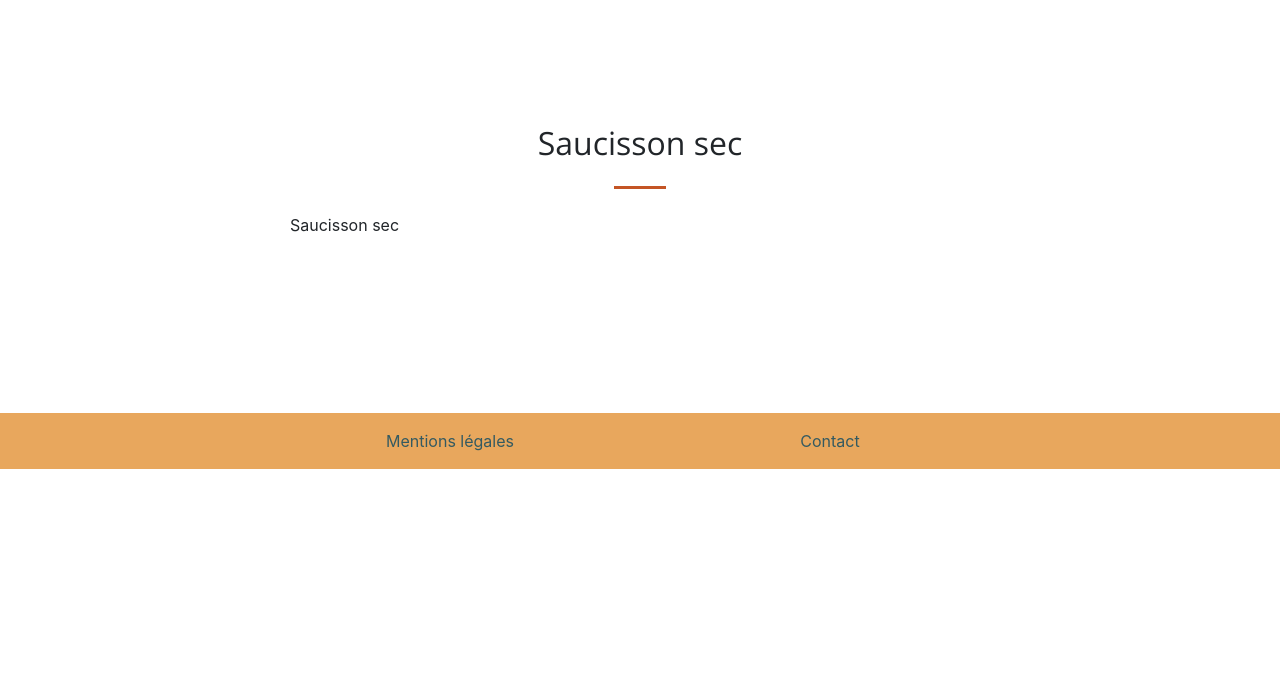
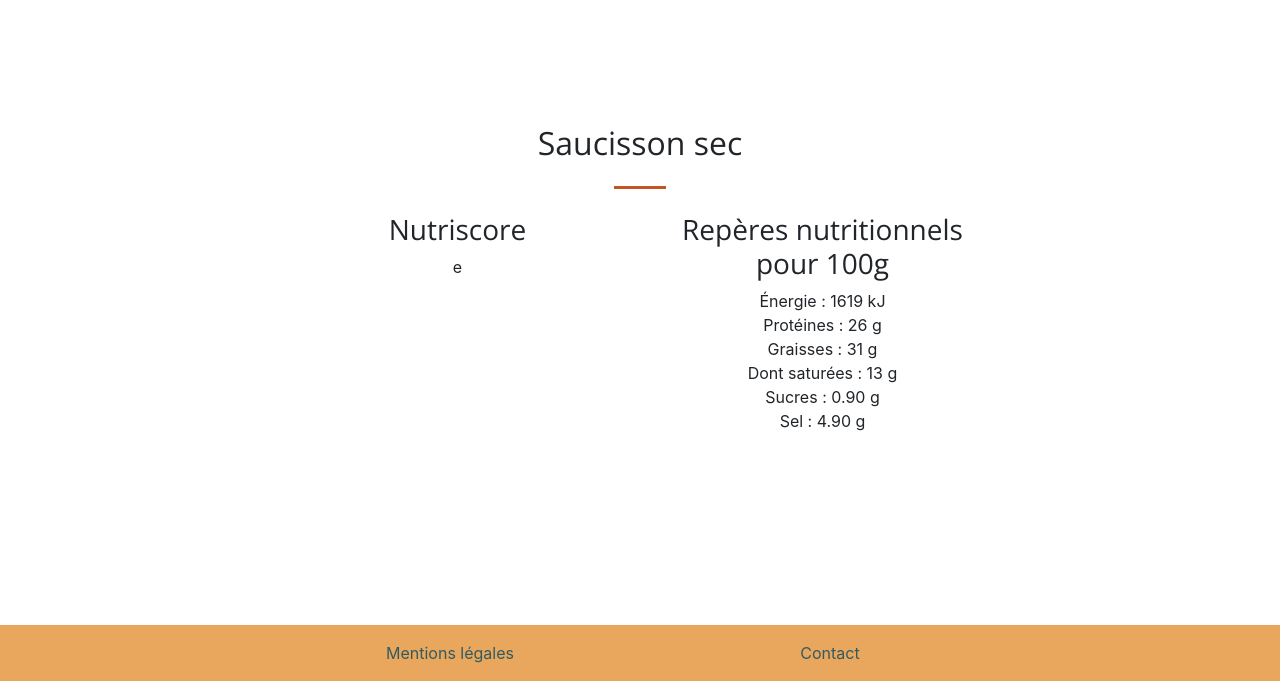
Before and after one commit to isottellina/purbeurre, a Django app: page /product/info/2 in a window 1280 px wide. Shown: the part 404-1085 px from the top of the page. Before the commit the page ends 873 px from the top, so only its background shows below. Run offline with Django 3.2, Linux system fonts and the light colour scheme; data comes from the database, SQL or seed files in the repository; style sheets or scripts are compiled from the project's sources; some libraries are stand-ins or nearby versions; some web fonts are replaced.

Commit message:
Added product info

```diff
--- a/products/templates/products/info.html
+++ b/products/templates/products/info.html
@@ -12,7 +12,35 @@
         <h2 class="mt-0 text-center">{{ product.name }}</h2>
         <hr class="divider my-4" />
 	<div class="mb-5 container">
-	  {{ product.name }}
+	  <div class="row justify-content-center">
+	    <div class="col-lg-6 text-center">
+	      <h3>Nutriscore</h3>
+	      {{ product.nutriscore }}
+	    </div>
+	    <div class="col-lg-6 text-center">
+	      <h3>Repères nutritionnels pour 100g</h3>
+	      <ul class="list-unstyled">
+		{% if product.energy %}
+		<li>Énergie : {{ product.energy|floatformat:"-2" }} kJ</li>
+		{% endif %}
+		{% if product.proteins %}
+		<li>Protéines : {{ product.proteins|floatformat:"-2" }} g</li>
+		{% endif %}
+		{% if product.fat %}
+		<li>Graisses : {{ product.fat|floatformat:"-2" }} g</li>
+		{% endif %}
+		{% if product.saturated_fat %}
+		<li>Dont saturées : {{ product.saturated_fat|floatformat:"-2" }} g</li>
+		{% endif %}
+		{% if product.sugar %}
+		<li>Sucres : {{ product.sugar|floatformat:"-2" }} g</li>
+		{% endif %}
+		{% if product.salt %}
+		<li>Sel : {{ product.salt|floatformat:"-2" }} g</li>
+		{% endif %}
+	      </ul>
+	    </div>
+	  </div>
 	</div>
       </div>
   </div>
--- a/products/views.py
+++ b/products/views.py
@@ -3,7 +3,7 @@
 # Filename: views.py
 # Author: Louise <louise>
 # Created: Sun Apr 26 19:58:05 2020 (+0200)
-# Last-Updated: Tue Apr 28 23:40:02 2020 (+0200)
+# Last-Updated: Tue Apr 28 23:58:29 2020 (+0200)
 #           By: Louise <louise>
 #
 from django.shortcuts import render, get_object_or_404
@@ -21,7 +21,6 @@ def search(request):
         return render(request, "products/search.html")
 
     results = Product.objects.filter(name__icontains=request.GET['query'])
-    print(results)
 
     return render(request, "products/search_results.html", {
         'search_str': request.GET['query'],
```
